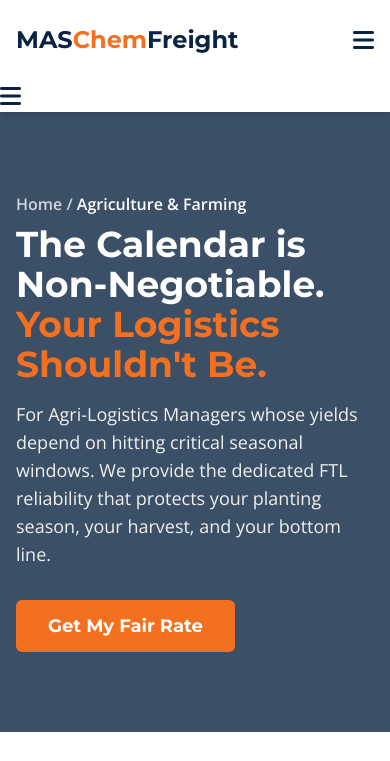
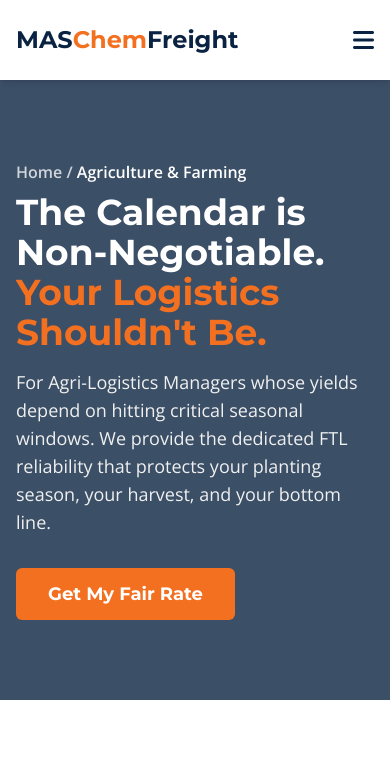
Before and after one commit to UncleHApps/mcf, a plain HTML site: page agricultural-farming-logistics.html in a window 390 px wide. Shown: the top 761 px of the page. Drawn offline with nearby package versions, Linux system fonts and the light colour scheme.

Commit message:
Update agricultural-farming-logistics.html

```diff
--- a/agricultural-farming-logistics.html
+++ b/agricultural-farming-logistics.html
@@ -92,9 +92,7 @@
             <li><a href="index.html#faq" class="font-sans font-semibold text-primary-blue hover:text-secondary-orange transition-colors">FAQ</a></li>
             <li class="hidden md:block"><button @click="$store.modal.open()" class="bg-secondary-orange text-white font-sans font-bold py-2 px-5 rounded-md hover:bg-orange-600 transition-transform hover:scale-105">Get My Fair Rate</button></li>
         </ul>
-        <div class="lg:hidden">
-            <button @click="mobileMenuOpen = !mobileMenuOpen" aria-label="Open main menu"><i class="fas fa-bars text-2xl text-primary-blue"></i></button>
-        </div>
+
     </nav>
     <div x-show="mobileMenuOpen" class="lg:hidden" x-cloak>
          <div class="p-4 space-y-2">
```
